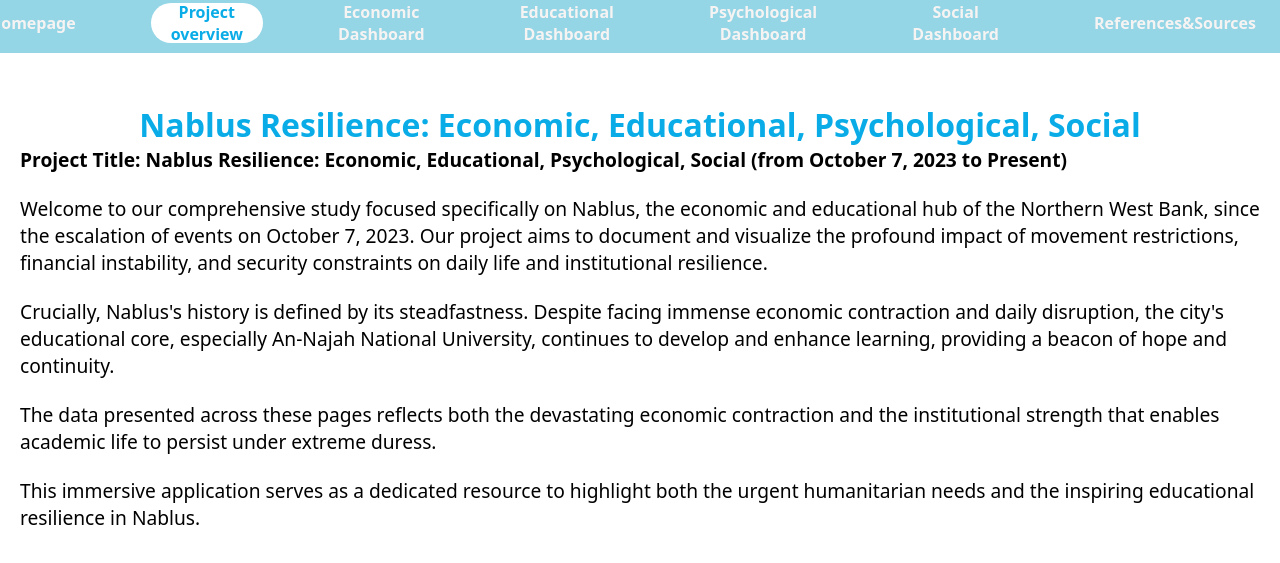
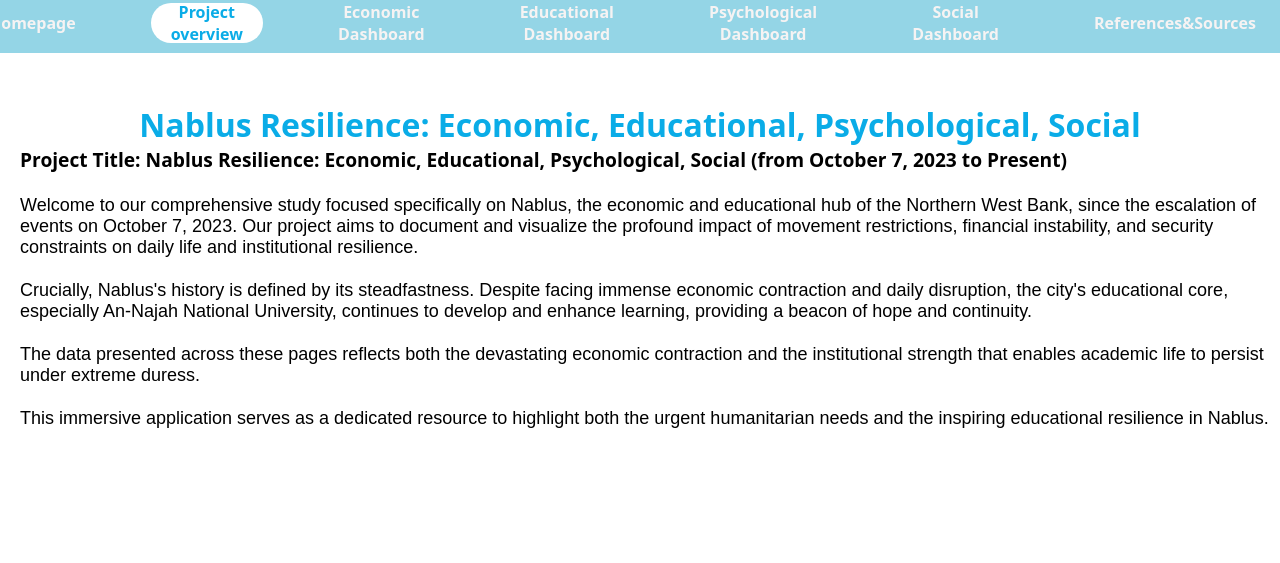
Before and after one commit to tala-hammad/web-project1, a plain HTML site: page Projectoverview.html in a window 1280 px wide. Shown: the part 73-636 px from the top of the page. Drawn offline with Linux system fonts and the light colour scheme.

Commit message:
Update projectoverview.css

```diff
--- a/projectoverview.css
+++ b/projectoverview.css
@@ -210,3 +210,7 @@ header ul li a:hover {
     align-items: center;
 
 }
+p{
+    font-size: large;
+    font-family: Arial, Helvetica, sans-serif;
+}
```
